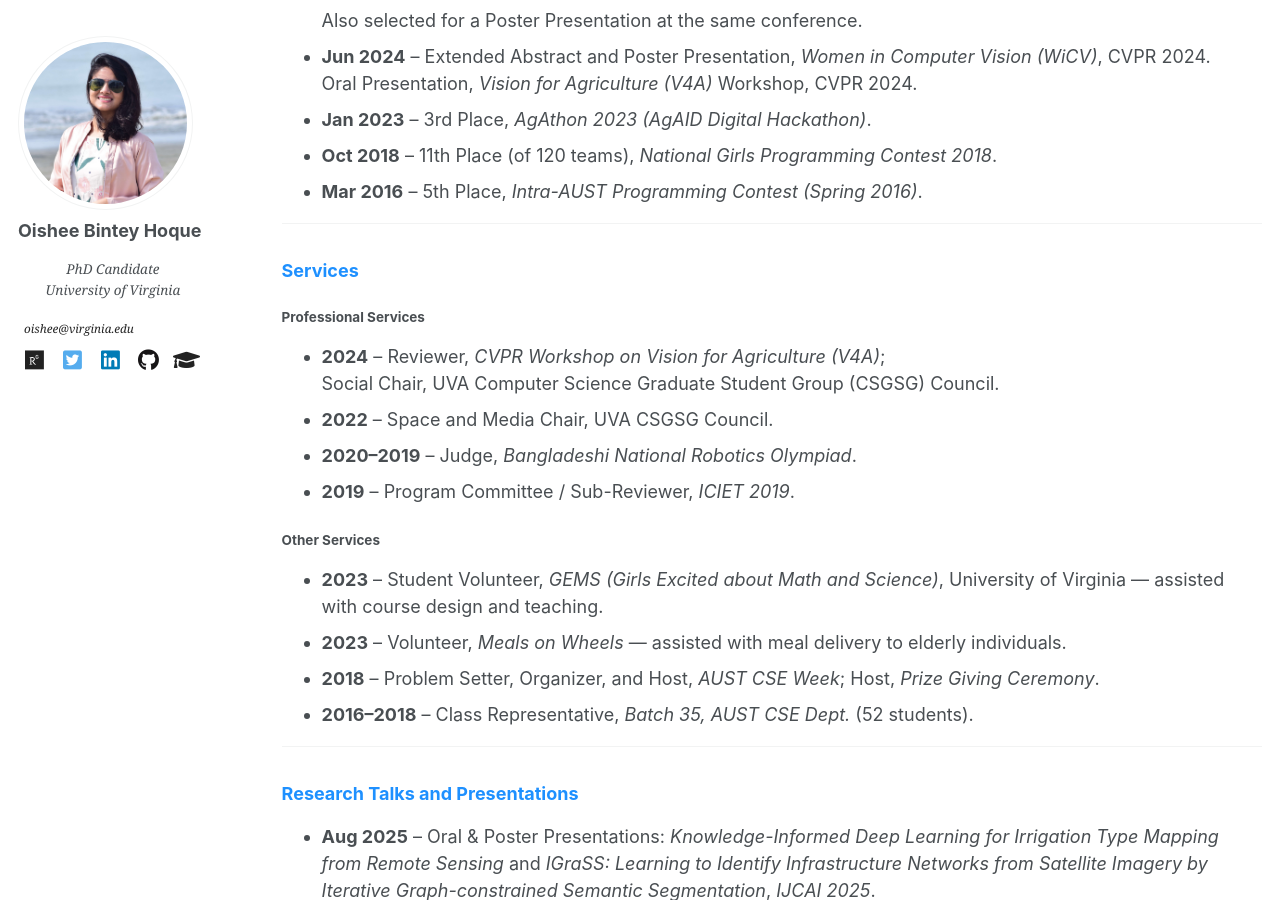
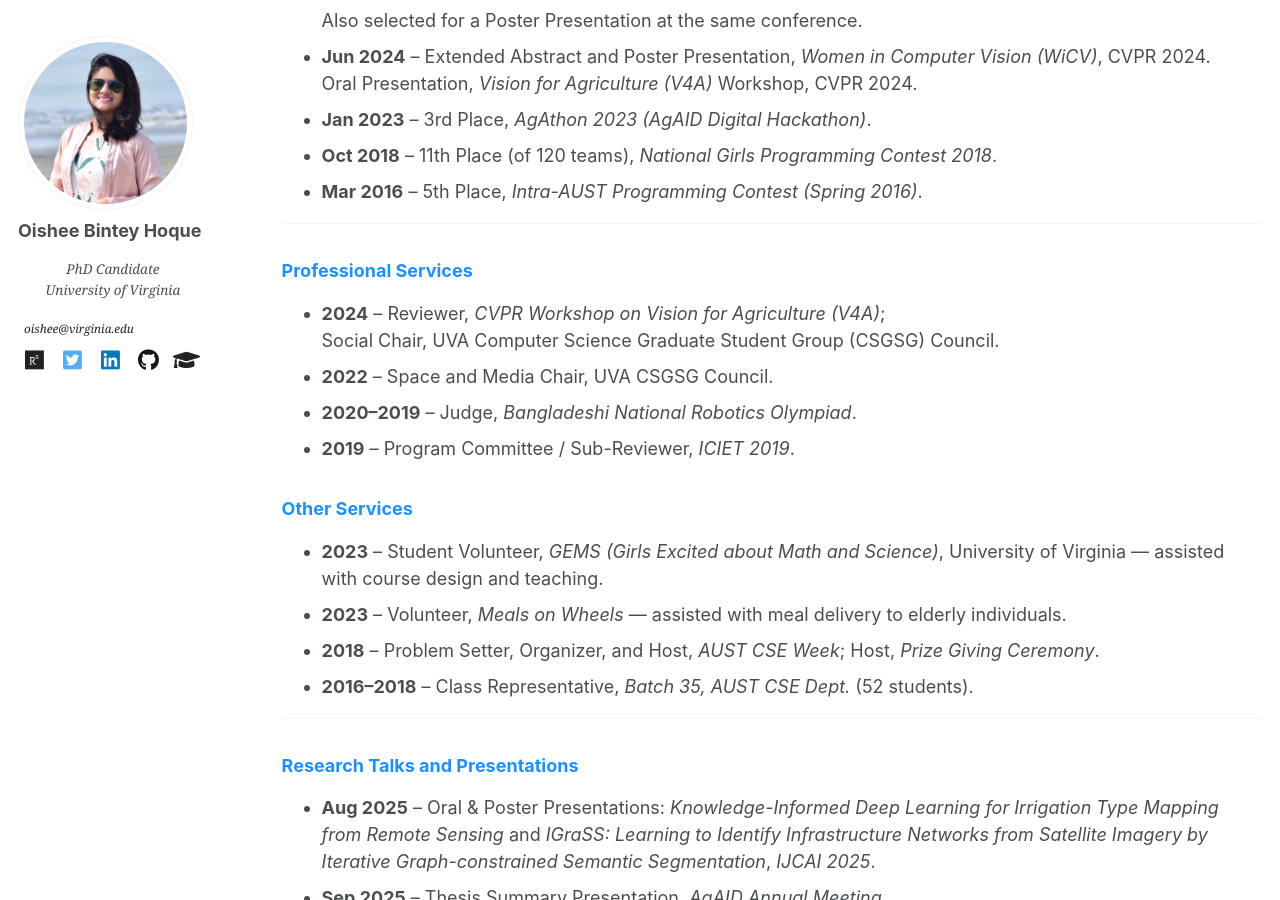
Before and after one commit to oishee-hoque/oishee-hoque.github.io, a Jekyll site: the page built from _pages/activities.md, in a window 1280 px wide and 900 px high, scrolled down 1010 px. Built offline with Jekyll 4.4.1, drawn with Linux system fonts in a browser that asks for light colours.

Commit message:
services title change

```diff
--- a/_pages/activities.md
+++ b/_pages/activities.md
@@ -44,16 +44,14 @@ author_profile: true
 
 ---
 
-<h3 style="color:#1e90ff;">Services</h3>
-
-#### Professional Services
+<h3 style="color:#1e90ff;">Professional Services</h3>
 - **2024** – Reviewer, *CVPR Workshop on Vision for Agriculture (V4A)*;
   Social Chair, UVA Computer Science Graduate Student Group (CSGSG) Council.
 - **2022** – Space and Media Chair, UVA CSGSG Council.
 - **2020–2019** – Judge, *Bangladeshi National Robotics Olympiad*.
 - **2019** – Program Committee / Sub-Reviewer, *ICIET 2019*.
 
-#### Other Services
+<h3 style="color:#1e90ff;">Other Services</h3>
 - **2023** – Student Volunteer, *GEMS (Girls Excited about Math and Science)*, University of Virginia — assisted with course design and teaching.
 - **2023** – Volunteer, *Meals on Wheels* — assisted with meal delivery to elderly individuals.
 - **2018** – Problem Setter, Organizer, and Host, *AUST CSE Week*; Host, *Prize Giving Ceremony*.
```
